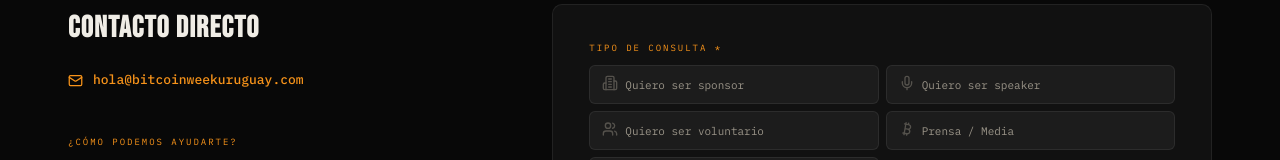
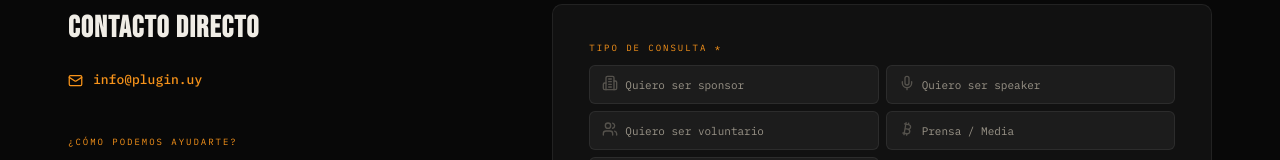
Before and after one commit to salvador-castro/bitcoinweek, a React (Vite) app: page /contacto in a window 1280 px wide. Shown: the part 503-663 px from the top of the page. Built offline with nearby package versions, Linux system fonts and the light colour scheme.

Commit message:
fix mails

```diff
--- a/src/pages/Contact.jsx
+++ b/src/pages/Contact.jsx
@@ -72,12 +72,12 @@
                             <FadeIn>
                                 <div style={{ marginBottom: 44 }}>
                                     <h2 style={{ fontFamily: 'var(--font-display)', fontSize: 30, marginBottom: 18, letterSpacing: '0.04em', color: 'var(--text-primary)' }}>CONTACTO DIRECTO</h2>
-                                    <a href="mailto:hola@bitcoinweekuruguay.com"
+                                    <a href="mailto:info@plugin.uy"
                                         style={{ display: 'flex', alignItems: 'center', gap: 10, color: 'var(--btc)', fontSize: 13, fontWeight: 500 }}
                                         onMouseEnter={e => e.currentTarget.style.opacity = '0.7'}
                                         onMouseLeave={e => e.currentTarget.style.opacity = '1'}
                                     >
-                                        <Mail size={15} /> hola@bitcoinweekuruguay.com
+                                        <Mail size={15} /> info@plugin.uy
                                     </a>
                                 </div>
                             </FadeIn>
```
